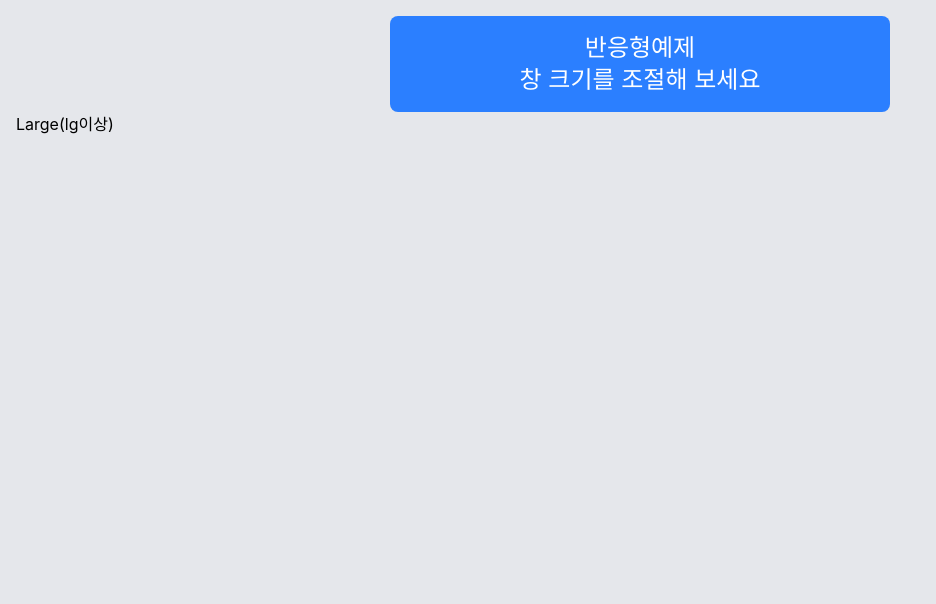
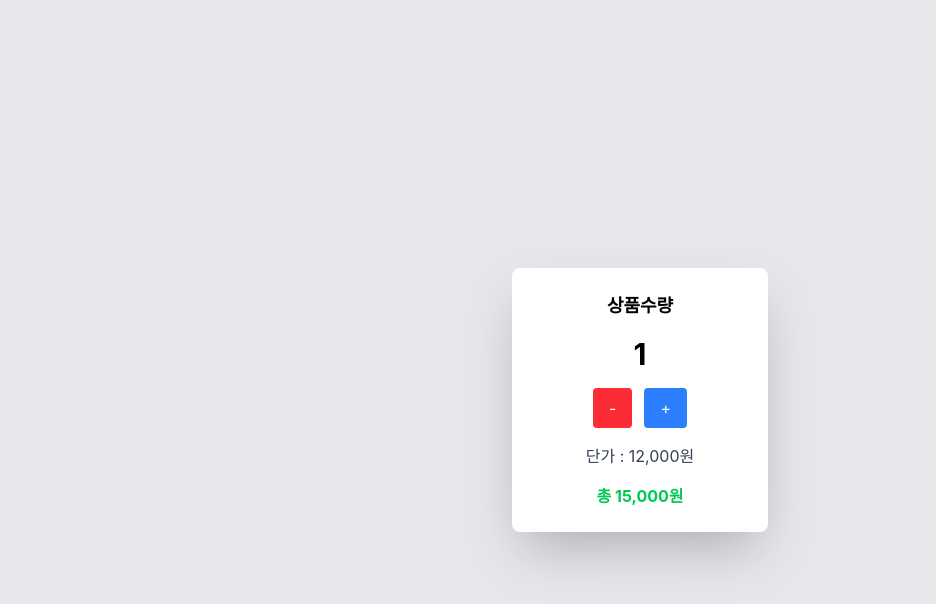
Before and after one commit to bomiii1/base_react, a React (Vite) app: page / in a window 1280 px wide. Shown: the top 604 px of the page, without its empty margins (0-936 px from the left). Built offline with nearby package versions, Linux system fonts and the light colour scheme.

Commit message:
0706리액트

```diff
--- a/package.json
+++ b/package.json
@@ -11,6 +11,7 @@
   },
   "dependencies": {
     "@tailwindcss/vite": "^4.3.2",
+    "lucide-react": "^1.23.0",
     "react": "^19.2.7",
     "react-dom": "^19.2.7",
     "tailwindcss": "^4.3.2"
--- a/src/main.jsx
+++ b/src/main.jsx
@@ -3,11 +3,15 @@ import { createRoot } from "react-dom/client";
 import Day02 from "./pages/day02/Day02";
 import Day03 from "./pages/day03/Day03";
 import "./style/index.css";
+import MusicUiEx from "./pages/musicUi/MusicUiEx";
+import Day04 from "./pages/day04/Day04";
 
 createRoot(document.getElementById("root")).render(
   <StrictMode>
     {/* <Day02 /> */}
     {/* <Day02 /> */}
-    <Day03 />
+    {/* <Day03 /> */}
+    {/* <MusicUiEx /> */}
+    <Day04 />
   </StrictMode>,
 );
--- a/src/pages/day03/day03.jsx
+++ b/src/pages/day03/day03.jsx
@@ -1,17 +1,31 @@
-// import StyleEx from "./components/StyleEx";
-import AnimationEx from "./components/AnimationEx";
-import Responsive from "./components/Resposive";
-import TailwindEx from "./components/TailwindEx";
-import TransformEx from "./components/TransformEx";
+// // import StyleEx from "./components/StyleEx";
+// import AnimationEx from "./components/AnimationEx";
+// import Responsive from "./components/Resposive";
+// import TailwindEx from "./components/TailwindEx";
+// import TransformEx from "./components/TransformEx";
 
-export default function Day03() {
+// export default function Day03() {
+//   return (
+//     <div>
+//       {/* <StyleEx /> */}
+//       {/* <TailwindEx />; */}
+//       {/* <TransformEx /> */}
+//       {/* <AnimationEx /> */}
+//       {/* <Responsive /> */}
+//     </div>
+//   );
+// }
+
+import { Camera, User, Sparkles, SquarePause } from "lucide-react";
+// Usage
+const App = () => {
   return (
     <div>
-      {/* <StyleEx /> */}
-      {/* <TailwindEx />; */}
-      {/* <TransformEx /> */}
-      {/* <AnimationEx /> */}
-      <Responsive />
+      <Camera />
+      <User />
+      <Sparkles />
+      <SquarePause size={80} color="red" strokeWidth={1} />
     </div>
   );
-}
+};
+export default App;
--- /dev/null
+++ b/src/pages/day04/Day04.jsx
@@ -0,0 +1,11 @@
+import StateEx01 from "./components/StateEx01";
+import StateEx02 from "./components/StateEx02";
+
+export default function Day04() {
+  return (
+    <div>
+      {/* <StateEx01 /> */}
+      <StateEx02 />
+    </div>
+  );
+}
--- /dev/null
+++ b/src/pages/day04/components/StateEx01.jsx
@@ -0,0 +1,55 @@
+import { useState } from "react";
+
+export default function StateEx01() {
+  //   let num = 0;
+  //   const plusHandler = () => {
+  //     console.log(num);
+  //     return num++;
+  //   };
+  // => 업데이트 되었어요 ! 가 없어서 쓸수없음ㅠㅠ
+
+  const [num, setNum] = useState(0);
+  //   비구조할당?
+  //   =>리액트 상태관리를 해줌
+  //   =>hook : use~~~
+  //   =>state는 컴포넌트 내부에서 관리하는 값입니다
+
+  //   #####################  방법 1  #####################
+  //   const plusHandler = () => {
+  //     setNum(num + 1);
+  //   };
+  //   const minusHandler = () => {
+  //     setNum(num - 1);
+  //   };
+
+  //   #####################  방법 2  #####################
+  //   const plusHandler = () => setNum(num + 1);
+  //   const minusHandler = () => setNum(num - 1);
+
+  //   #####################  방법 3  #####################
+  const plusHandler = () => setNum((prev) => prev + 1);
+  const minusHandler = () => setNum((prev) => prev - 1);
+
+  return (
+    <div className="h-screen flex items-center justify-center bg-gray-200">
+      <div className="bg-white p-6 rounded-lg shadow-2xl flex flex-col items-center gap-4 w-44">
+        <div className="text-4xl font-bold text-gray-800">{num}</div>
+        {/* 버튼영역 */}
+        <div className="flex gap-3">
+          <button
+            onClick={minusHandler}
+            className="flex px-6 font-bold text-white py-2 bg-red-500 rounded-lg hover:bg-red-600 transition cursor-pointer active:scale-95"
+          >
+            -
+          </button>
+          <button
+            onClick={plusHandler}
+            className="flex px-6 font-bold text-white py-2 bg-blue-500 rounded-lg hover:bg-blue-600 transition cursor-pointer active:scale-95"
+          >
+            +
+          </button>
+        </div>
+      </div>
+    </div>
+  );
+}
--- /dev/null
+++ b/src/pages/day04/components/StateEx02.jsx
@@ -0,0 +1,35 @@
+import { useState } from "react";
+
+export default function StateEx02() {
+  const [count, setCount] = useState(1);
+
+  const handleMinus = () => {};
+  const handlePlus = () => {};
+  return (
+    <div className="h-screen flex items-center justify-center bg-gray-200">
+      <div className="bg-white p-6 rounded-lg shadow-2xl w-64 text-center space-y-4">
+        <h1 className="text-lg font-bold">상품수량</h1>
+        {/* 수량 */}
+        <div className="text-3xl font-bold">{count}</div>
+        {/* 버튼 */}
+        <div className="flex gap-3 justify-center">
+          <button
+            onClick={handleMinus}
+            className="px-4 py-2 bg-red-500 text-white rounded hover:bg-red-600 transition cursor-pointer active:scale-95"
+          >
+            -
+          </button>
+          <button
+            onClick={handlePlus}
+            className="px-4 py-2 bg-blue-500 text-white rounded hover:bg-blue-600 transition cursor-pointer active:scale-95"
+          >
+            +
+          </button>
+        </div>
+        {/* 가격*/}
+        <div className="text-gray-700">단가 : 12,000원</div>
+        <div className="text-2xk\l font-bold text-green-500">총 15,000원</div>
+      </div>
+    </div>
+  );
+}
--- /dev/null
+++ b/src/pages/musicUi/MusicUiEx.jsx
@@ -0,0 +1,9 @@
+import Title from "./components/Title";
+
+export default function MusicUiEx() {
+  return (
+    <div>
+      <Title />
+    </div>
+  );
+}
--- /dev/null
+++ b/src/pages/musicUi/components/Title.jsx
@@ -0,0 +1,7 @@
+export default function Title() {
+  return (
+    <div>
+      <div>{/* 앨범표지 */}</div>
+    </div>
+  );
+}
```
Also changed, not shown: 1 other file (tests, documents, lock files or other folders).
